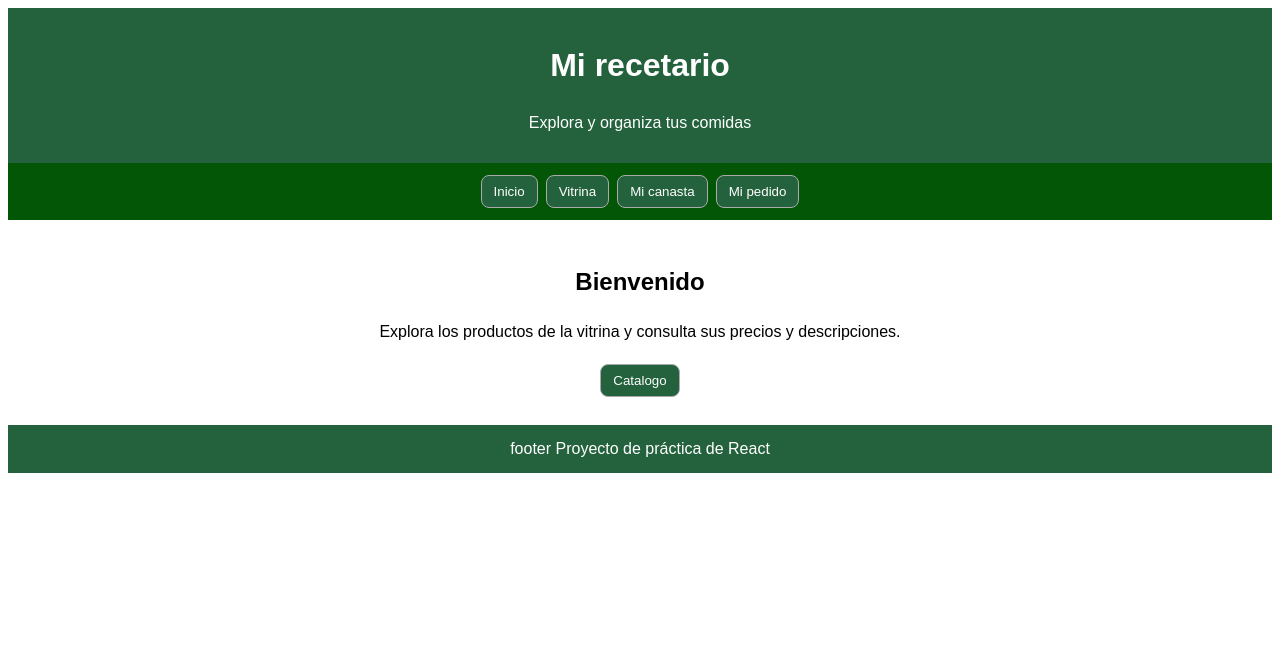
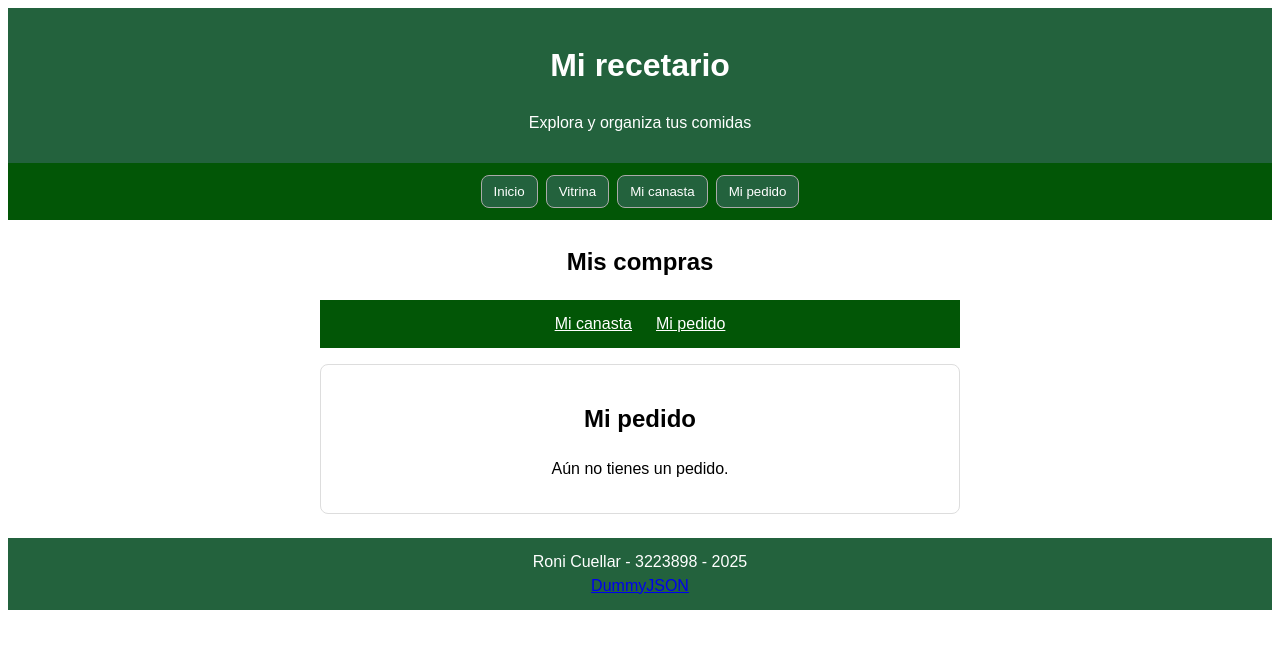
Before and after one commit to roni-cuellar/Examen_f, a React (Vite) app: page /misCompras/pedido in a window 1280 px wide. Before the commit this address led to /. Shown: the top 648 px of the page. Built offline with nearby package versions, Linux system fonts and the light colour scheme.

Commit message:
seccion mis compras y rutas hijas

```diff
--- a/src/App.jsx
+++ b/src/App.jsx
@@ -1,6 +1,7 @@
-import { Routes, Route, Navigate } from 'react-router-dom';
+import { Routes, Route } from 'react-router-dom';
 import Layout from './layouts/Layout.jsx';
 import Inicio from './pages/Inicio.jsx';
+import MisCompras from './pages/MisCompras.jsx';
 import Canasta from './pages/Canasta.jsx';
 import Pedido from './pages/Pedido.jsx';
 import Vitrina from './pages/Vitrina.jsx';
@@ -11,11 +12,15 @@ function App() {
       <Route path="/" element={<Layout />}>
         <Route index element={<Inicio />} />
         <Route path="vitrina" element={<Vitrina />} />
-        <Route path="mi-canasta" element={<Canasta />} />
-        <Route path="mi-pedido" element={<Pedido />} />
-        <Route path="canasta" element={<Navigate to="/mi-canasta" replace />} />
-        <Route path="pedido" element={<Navigate to="/mi-pedido" replace />} />
-        <Route path="*" element={<Navigate to="/" replace />} />
+
+        <Route path="misCompras" element={<MisCompras />}>
+
+          <Route index element={<Canasta />} />
+          <Route path="canasta" element={<Canasta />} />
+          <Route path="pedido" element={<Pedido />} />
+
+        </Route>
+
       </Route>
     </Routes>
   );
--- a/src/components/Footer.jsx
+++ b/src/components/Footer.jsx
@@ -1,7 +1,11 @@
 function Footer() {
     return (
         <footer >
-        footer Proyecto de práctica de React
+        Roni Cuellar - 3223898 - 2025
+    <br />
+        <a href="https://dummyjson.com/products/category/groceries">
+            DummyJSON
+        </a>
         </footer>
     );
 }
--- a/src/components/Navbar.jsx
+++ b/src/components/Navbar.jsx
@@ -7,8 +7,8 @@ function Navbar() {
     <nav>
       <button type="button" onClick={() => navigate('/')}>Inicio</button>
       <button type="button" onClick={() => navigate('/vitrina')}>Vitrina</button>
-      <button type="button" onClick={() => navigate('/mi-canasta')}>Mi canasta</button>
-      <button type="button" onClick={() => navigate('/mi-pedido')}>Mi pedido</button>
+      <button type="button" onClick={() => navigate('/misCompras/canasta')}>Mi canasta</button>
+      <button type="button" onClick={() => navigate('/misCompras/pedido')}>Mi pedido</button>
     </nav>
   );
 }
--- a/src/index.css
+++ b/src/index.css
@@ -27,9 +27,46 @@ nav button {
   text-align: center;
 }
 
-.inicio a {
-  color: #23623d;
-  font-weight: bold;
+.mis-compras {
+  max-width: 640px;
+  margin: 24px auto;
+  padding: 0 16px;
+  text-align: center;
+}
+
+.mis-compras nav ul {
+  list-style: none;
+  margin: 0;
+  padding: 0;
+}
+
+.mis-compras nav li {
+  display: inline-block;
+  margin: 4px 12px;
+}
+
+.mis-compras nav a {
+  color: white;
+}
+
+.panel-compras {
+  margin: 16px 0;
+  padding: 16px;
+  border: 1px solid #ddd;
+  border-radius: 8px;
+}
+
+.vitrina {
+  display: flex;
+  flex-wrap: wrap;
+  justify-content: center;
+  gap: 16px;
+  padding: 24px;
+}
+
+.vitrina .producto-card {
+  flex: 0 1 260px;
+  margin: 0;
 }
 
 .producto-card {
--- a/src/pages/Canasta.jsx
+++ b/src/pages/Canasta.jsx
@@ -1,8 +1,9 @@
 function Canasta() {
     return (
-        <div>
-                <h1>canasta....</h1>
-        </div>
+        <section className="panel-compras">
+            <h2>Mi canasta</h2>
+            <p>Tu canasta está vacía.</p>
+        </section>
     )
 }
 
--- a/src/pages/Inicio.jsx
+++ b/src/pages/Inicio.jsx
@@ -1,11 +1,14 @@
-import { Link } from 'react-router-dom';
+import { useNavigate } from 'react-router-dom';
 
 function Inicio() {
+  const navigate = useNavigate();
+
   return (
     <section className="inicio">
       <h1>Bienvenido</h1>
       <p>Explora los productos de la vitrina y consulta sus precios y descripciones.</p>
-      <button type="button" onClick={() => navigate('/vitrina')}>Catalogo</button>
+      <button type="button" onClick={() => navigate('/vitrina')}>Ver vitrina</button>
+      <button type="button" onClick={() => navigate('/mis-compras/pedido')}>Mi pedido</button>
     </section>
   );
 }
--- /dev/null
+++ b/src/pages/MisCompras.jsx
@@ -0,0 +1,18 @@
+import { Link, Outlet } from 'react-router-dom';
+
+function MisCompras() {
+    return (
+        <section className="mis-compras">
+        <h1>Mis compras</h1>
+        <nav aria-label="Mis compras">
+            <ul>
+            <li><Link to="canasta">Mi canasta</Link></li>
+            <li><Link to="pedido">Mi pedido</Link></li>
+            </ul>
+        </nav>
+        <Outlet />
+        </section>
+    );
+}
+
+export default MisCompras;
--- a/src/pages/Pedido.jsx
+++ b/src/pages/Pedido.jsx
@@ -1,8 +1,9 @@
 function Pedido() {
     return (
-        <div>
-            <h1>mipedido....</h1>
-        </div>
+        <section className="panel-compras">
+            <h2>Mi pedido</h2>
+            <p>Aún no tienes un pedido.</p>
+        </section>
     )
 }
 
--- a/src/pages/Vitrina.jsx
+++ b/src/pages/Vitrina.jsx
@@ -12,7 +12,7 @@ function Vitrina() {
     }, []);
 
     return (
-        <section>
+        <section className="vitrina">
         {productos.map((producto) => (
             <ProductoCard
             key={producto.id}
```
